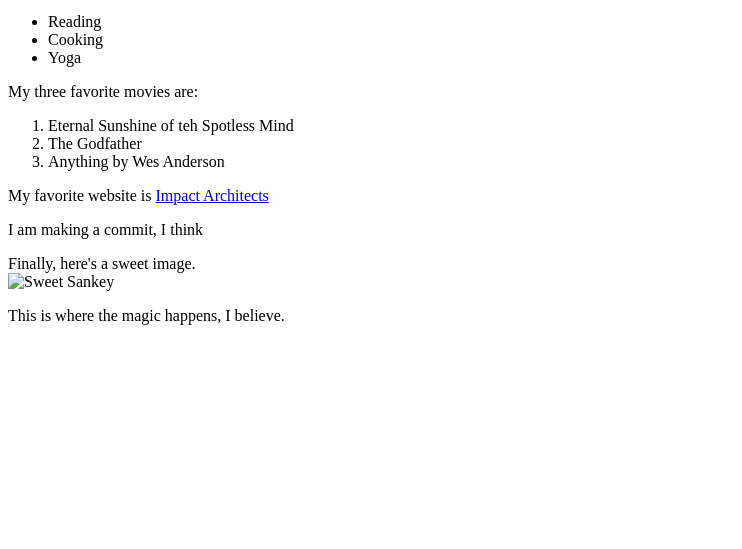
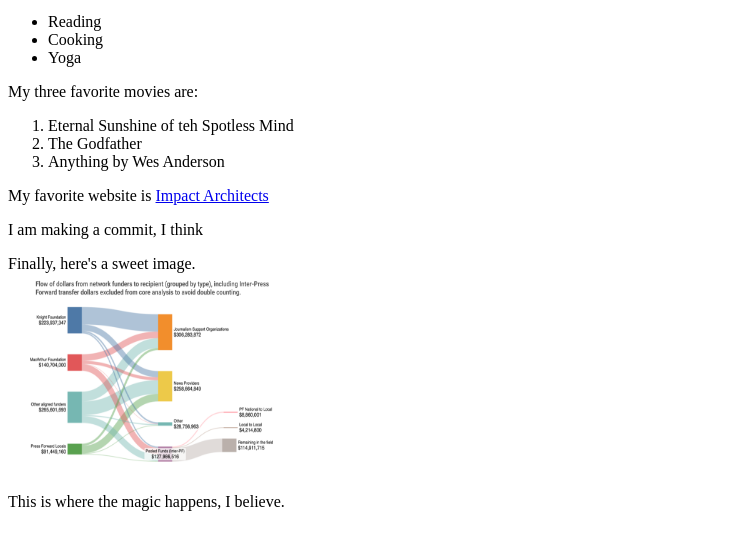
Before and after one commit to egmVisualization/first-website, a plain HTML site: page index.html in a window 1280 px wide. Shown: the part 101-650 px from the top of the page, without its empty margins (0-742 px from the left). Drawn offline with Linux system fonts and the light colour scheme.

Commit message:
Another update!

```diff
--- a/index.html
+++ b/index.html
@@ -22,7 +22,7 @@
     </p>
   <p>Finally,  here's a sweet image.<br>
   <img
-  src="pf-sankeys-with-labels.png"
+  src="pf-sankey-with-labels.png"
   alt="Sweet Sankey"
   width="300"
   height="200"
```
